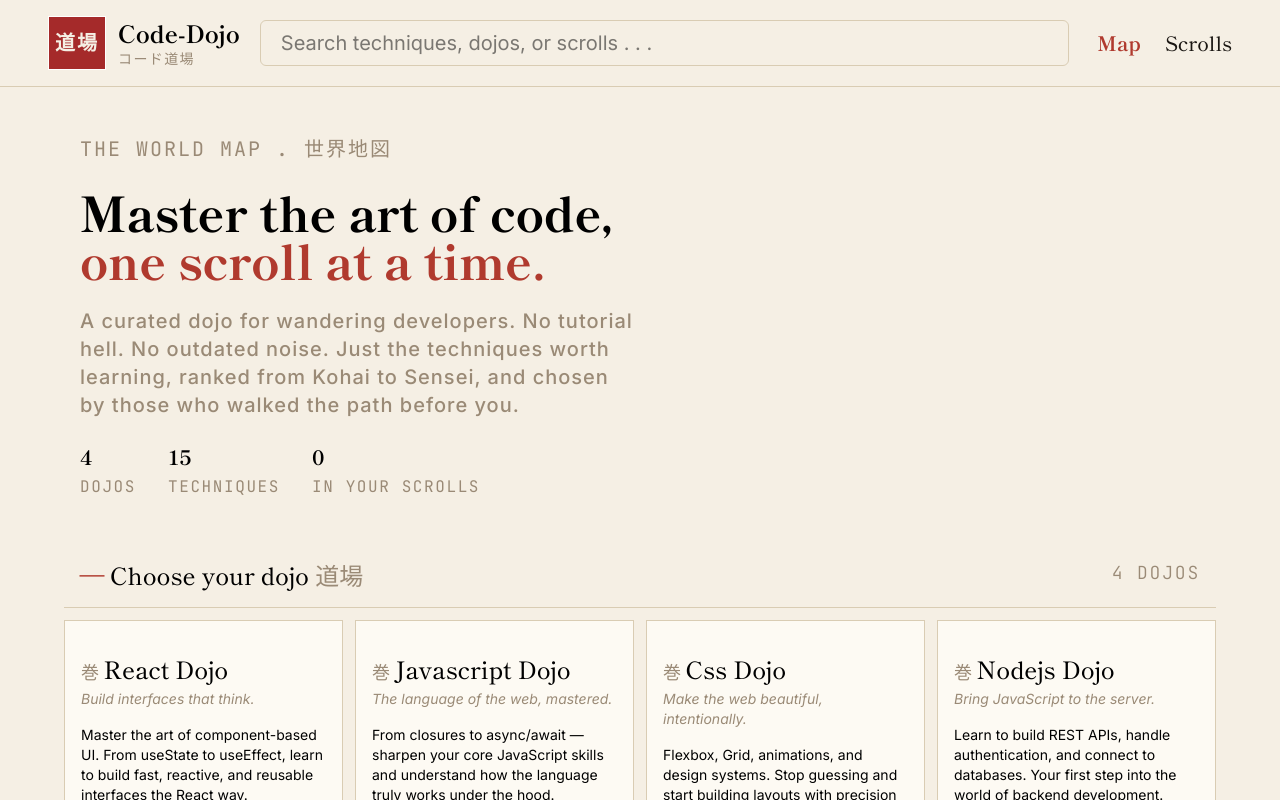
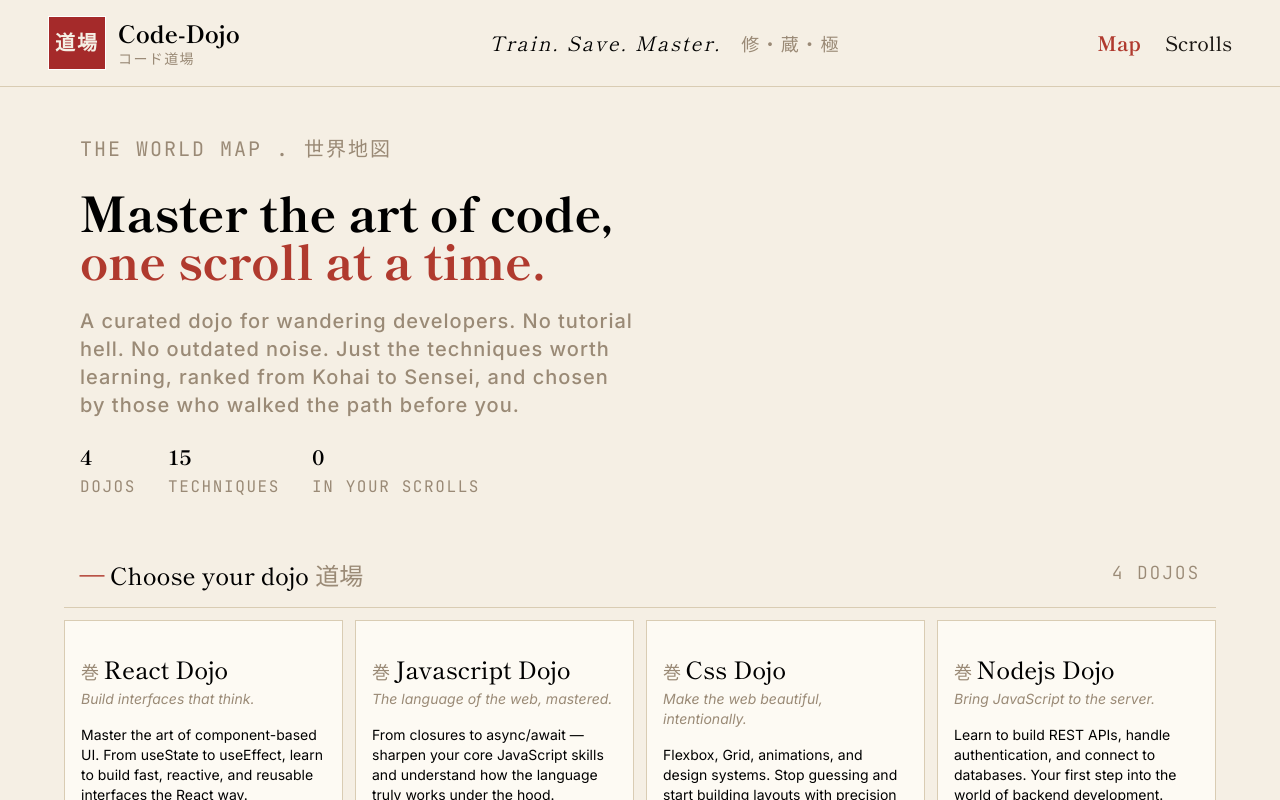
Before and after one commit to rianaripn/Code-Dojo, a React (Vite) app: page / in a window 1280 px wide. Shown: the top 800 px of the page. Built offline with nearby package versions, Linux system fonts and the light colour scheme.

Commit message:
feat: replace search bar with tagline in QuestBar

```diff
--- a/src/components/QuestBar.jsx
+++ b/src/components/QuestBar.jsx
@@ -15,9 +15,10 @@ function QuestBar({bookmarksCount}){
                             <p className="font-extralight text-sm text-ink-faint tracking-widest">コード道場</p>
                         </div>
                     </div>
-                    <input className="flex-1 border border-edge bg-bg px-5 py-2 rounded-md"
-                    type="text"
-                    placeholder="Search techniques, dojos, or scrolls . . ." />
+                    <div className="flex flex-row gap-5 items-center">
+                        <h2 className="font-main text-xl italic tracking-widest">Train. Save. Master.</h2>
+                        <p className="font-main text-lg tracking-widest text-ink-faint">修・蔵・極</p>
+                    </div>
                     <div className="flex flex-row font-main font-medium gap-4 items-center">
                         <NavLink className={({isActive})=>
                         isActive ? "text-accent font-bold bg-bg py-2 px-2" : "text-ink"}
```
